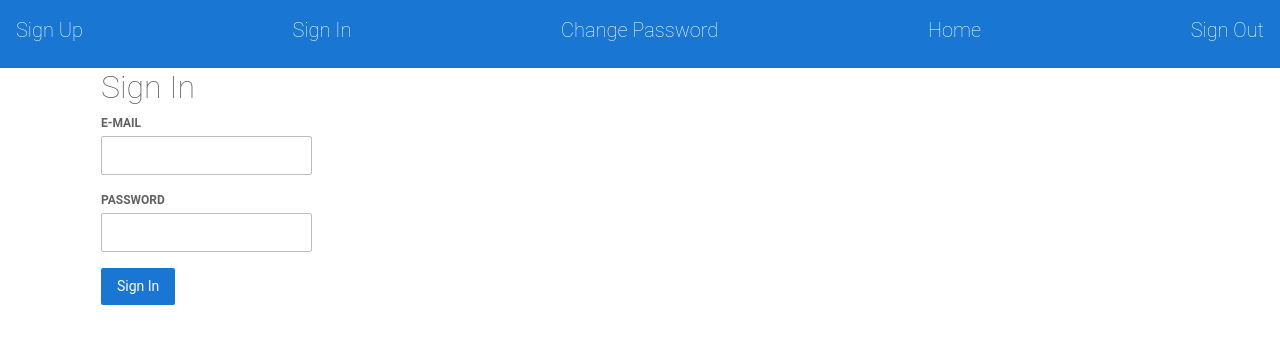
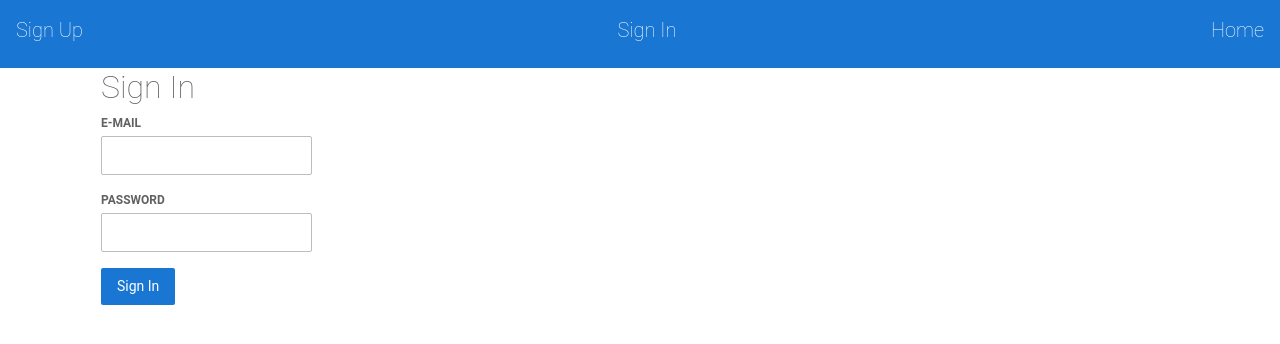
Before and after one commit to Angular-Squad/smart-save-client, an Angular app: page /sign-in in a window 1280 px wide. Shown: the top 344 px of the page. Built offline with nearby package versions, Linux system fonts and the light colour scheme.

Commit message:
Hide and show components based on the token
If the user is signed in they can see only home, change password and
sign out
If the user is signed out they can only see sign in and sign out

```diff
--- a/src/app/nav-bar/nav-bar.component.html
+++ b/src/app/nav-bar/nav-bar.component.html
@@ -1,13 +1,13 @@
 
-<a [routerLink]="['sign-up']">
+<a *ngIf="!authService.isLoggedIn()" [routerLink]="['sign-up']">
   <h2>Sign Up</h2>
 </a>
 
-<a [routerLink]="['sign-in']">
+<a *ngIf="!authService.isLoggedIn()" [routerLink]="['sign-in']">
   <h2>Sign In</h2>
 </a>
 
-<a [routerLink]="['change-pw']">
+<a *ngIf="authService.isLoggedIn()" [routerLink]="['change-pw']">
   <h2>Change Password</h2>
 </a>
 
@@ -16,6 +16,6 @@
   <h2>Home</h2>
 </a>
 
-<a (click)="signOut()" [routerLink]="['']">
+<a *ngIf="authService.isLoggedIn()" (click)="authService.onSignOut()" [routerLink]="['']">
   <h2>Sign Out</h2>
 </a>
--- a/src/app/nav-bar/nav-bar.component.ts
+++ b/src/app/nav-bar/nav-bar.component.ts
@@ -1,4 +1,5 @@
 import { Component, OnInit } from '@angular/core';
+import { Router } from '@angular/router';
 
 import {  AuthService } from './../services/auth.service'
 
@@ -9,11 +10,26 @@ import {  AuthService } from './../services/auth.service'
 })
 export class NavBarComponent implements OnInit {
 
-  constructor(private authService: AuthService) { }
+  constructor(public authService: AuthService) { }
 
-  signOut(){
-    this.authService.onSignOut()
-  }
+
+  // signOut(){
+  //   this.authService.onSignOut()
+  // }
+  //
+  // logged(){
+  //   this.authService.isLoggedIn()
+  //   console.log("this is logged or not", this.authService.isLoggedIn())
+  // }
+
+  // logged(){
+  //   if(this.authService.isLoggedIn() === true){
+  //     this.isLogged = true
+  //   }else{
+  //     this.isLogged = false
+  //   }
+  //   console.log("isLogged", this.isLogged)
+  // }
 
   ngOnInit(): void {
   }
--- a/src/app/services/auth.service.ts
+++ b/src/app/services/auth.service.ts
@@ -7,6 +7,7 @@ import { HttpClient } from '@angular/common/http';
 })
 export class AuthService {
   url = 'https://tic-tac-toe-wdi-production.herokuapp.com'
+  isLogged
   constructor(private http: HttpClient) {
     // this.signUpForm = this.formBuilder.group({
     //   email: '',
@@ -44,4 +45,12 @@ export class AuthService {
         console.log(localStorage)
       })
   }
+
+  isLoggedIn(){
+    if(localStorage.token){
+      return true
+    }else{
+      return false
+    }
+  }
 }
--- a/src/app/sign-in/sign-in.component.ts
+++ b/src/app/sign-in/sign-in.component.ts
@@ -38,11 +38,7 @@ export class SignInComponent implements OnInit {
         console.log("this is the response.user.token", response['user'].token)
         if(response['user'].token){
           localStorage.setItem('token', response['user'].token)
-        }
-        if(response){
           this.router.navigate(['/'])
-        }else{
-          // throw an error
         }
         // this.router.navigate(['/'])
         window.alert("You signed in successfully")
```
